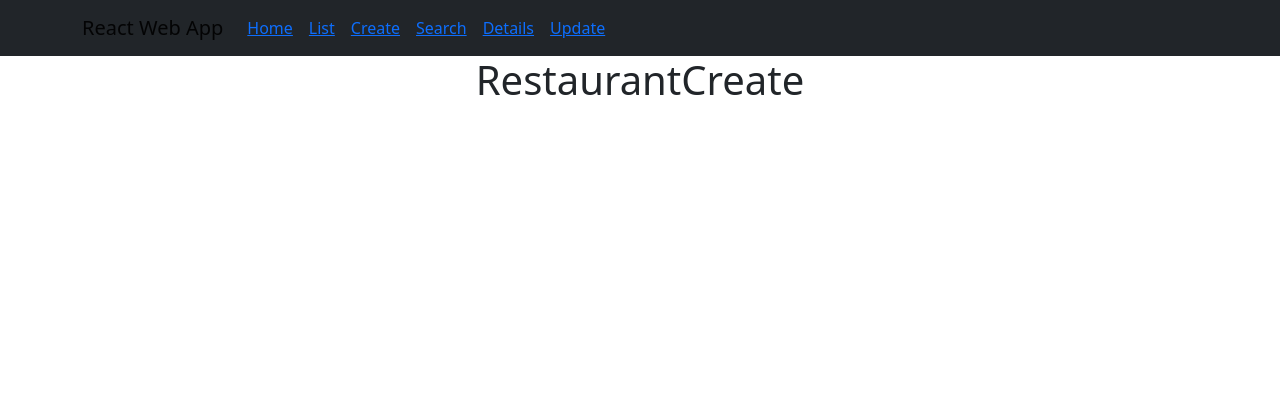
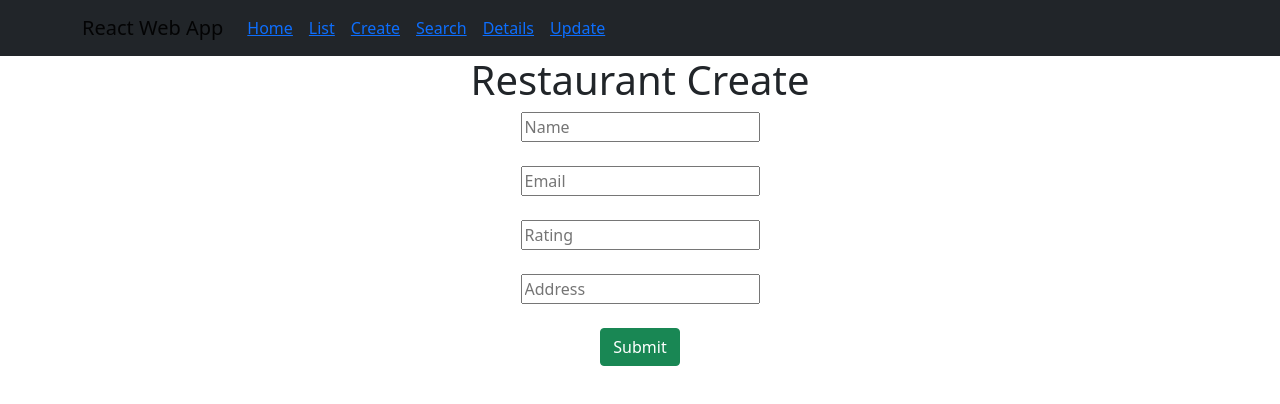
Before and after one commit to Lindos-Mahadi/First-Simple-React-WebReactApp, a React (Create React App) app in the folder first-simple-reactapp/: page /create in a window 1280 px wide. Shown: the top 404 px of the page. Built offline with nearby package versions, Linux system fonts and the light colour scheme.

Commit message:
Intigrate Post API & Add New Data in db.json

```diff
--- a/first-simple-reactapp/src/components/RestaurantCreate.js
+++ b/first-simple-reactapp/src/components/RestaurantCreate.js
@@ -1,10 +1,45 @@
 import React, { Component } from 'react';
-
+import {Container, Button} from 'react-bootstrap';
 class RestaurantCreate extends Component {
+    constructor() {
+        super();
+        this.state = {
+            name: null,
+            email: null,
+            address: null,
+            rating: null,
+        }
+    }
+    create() {
+        fetch('http://localhost:3000/restList', {
+            method: "Post",
+            headers:{
+                'Content-Type':'application/json'
+            },
+            body: JSON.stringify(this.state)
+        }).then((result)=>{
+            result.json().then((resp)=>{
+                alert("Data has heen added successfully.")
+            })
+        })
+    }
     render() {
         return (
             <div>
-                <h1>RestaurantCreate</h1>
+                <h1>Restaurant Create</h1>
+
+                <div>
+                    <input onChange={(event) => { this.setState({ name: event.target.value }) }}
+                        placeholder="Name" /> <br /><br />
+                    <input onChange={(event) => { this.setState({ email: event.target.value }) }}
+                        placeholder="Email" /> <br /><br />
+                    <input onChange={(event) => { this.setState({ rating: event.target.value }) }}
+                        placeholder="Rating" /> <br /><br />
+                    <input onChange={(event) => { this.setState({ address: event.target.value }) }}
+                        placeholder="Address" /> <br /><br />
+                    <Button variant="success" onClick={() => { this.create() }}>Submit</Button>{' '}
+                </div>
+
             </div>
         );
     }
```
Also changed, not shown: first-simple-reactapp/src/components/RestaurantList.js (+0 -7 lines), 1 other file (tests, documents, lock files or other folders).
